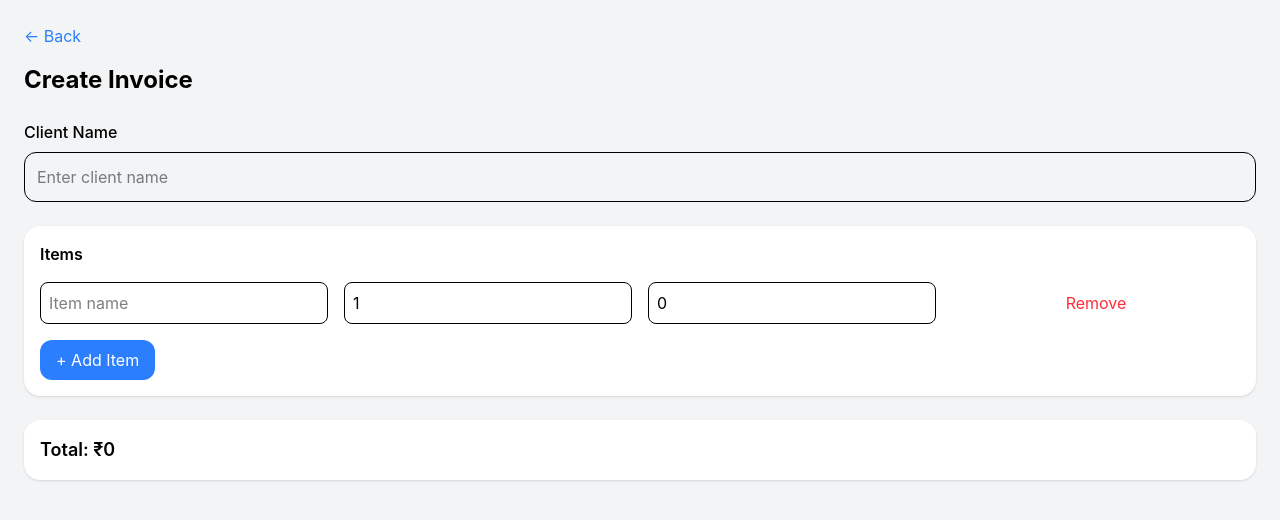
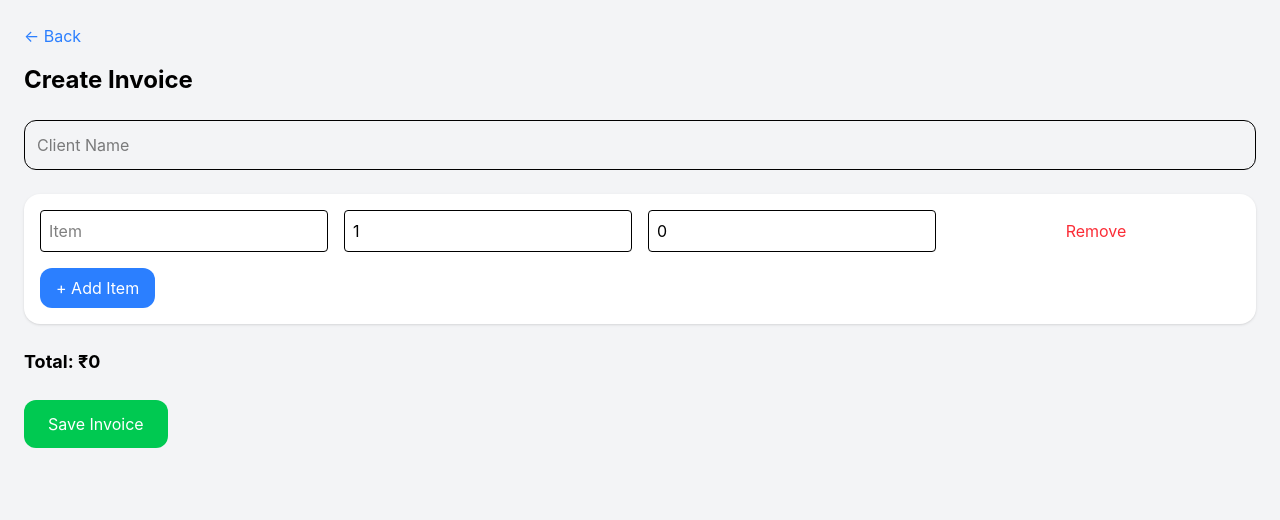
Before and after one commit to AdamyaMehta07/InvoiceForge, a React (Vite) app: page /create in a window 1280 px wide. Shown: the top 520 px of the page. Built offline with nearby package versions, Linux system fonts and the light colour scheme.

Commit message:
connect create and  dashboard with localStorage

```diff
--- a/src/pages/CreateInvoice.jsx
+++ b/src/pages/CreateInvoice.jsx
@@ -2,27 +2,28 @@ import React, { useState } from "react";
 import { useNavigate } from "react-router-dom";
 
 const CreateInvoice = () => {
+  const navigate = useNavigate();
+
   const [client, setClient] = useState("");
   const [items, setItems] = useState([
     { name: "", quantity: 1, price: 0 },
   ]);
 
-  // Add new item row
+  // Add item
   const addItem = () => {
     setItems([...items, { name: "", quantity: 1, price: 0 }]);
   };
 
-  // Remove item row
+  // Remove item
   const removeItem = (index) => {
-    const newItems = items.filter((_, i) => i !== index);
-    setItems(newItems);
+    setItems(items.filter((_, i) => i !== index));
   };
 
-  // Handle item change
+  // Handle change
   const handleItemChange = (index, field, value) => {
-    const updatedItems = [...items];
-    updatedItems[index][field] = value;
-    setItems(updatedItems);
+    const updated = [...items];
+    updated[index][field] = value;
+    setItems(updated);
   };
 
   // Calculate total
@@ -30,11 +31,29 @@ const CreateInvoice = () => {
     (acc, item) => acc + item.quantity * item.price,
     0
   );
-  const navigate = useNavigate();
+
+  // SAVE INVOICE
+  const handleSave = () => {
+    const newInvoice = {
+      id: "INV-" + Date.now(),
+      client,
+      amount: total,
+      items,
+    };
+
+    const existingInvoices =
+      JSON.parse(localStorage.getItem("invoices")) || [];
+
+    const updatedInvoices = [...existingInvoices, newInvoice];
+
+    localStorage.setItem("invoices", JSON.stringify(updatedInvoices));
+
+    navigate("/");
+  };
 
   return (
+    <div className="min-h-screen bg-gray-100 p-6">
 
-    <div className="min-h-screen bg-gray-100 p-6">
       <button
         onClick={() => navigate("/")}
         className="mb-4 text-blue-500"
@@ -44,55 +63,44 @@ const CreateInvoice = () => {
 
       <h1 className="text-2xl font-bold mb-6">Create Invoice</h1>
 
-      {/* Client Input */}
-      <div className="mb-6">
-        <label className="block mb-2 font-medium">Client Name</label>
+      {/* Client */}
       <input
         type="text"
         value={client}
         onChange={(e) => setClient(e.target.value)}
-          className="w-full p-3 rounded-xl border focus:outline-none focus:ring-2 focus:ring-blue-400"
-          placeholder="Enter client name"
+        placeholder="Client Name"
+        className="w-full p-3 mb-6 rounded-xl border"
       />
-      </div>
 
-      {/* Items Section */}
+      {/* Items */}
       <div className="bg-white p-4 rounded-2xl shadow mb-6">
-        <h2 className="font-semibold mb-4">Items</h2>
-
         {items.map((item, index) => (
           <div key={index} className="grid grid-cols-4 gap-4 mb-4">
-
             <input
               type="text"
-              placeholder="Item name"
+              placeholder="Item"
               value={item.name}
               onChange={(e) =>
                 handleItemChange(index, "name", e.target.value)
               }
-              className="p-2 border rounded-lg"
+              className="p-2 border rounded"
             />
-
             <input
               type="number"
-              placeholder="Qty"
               value={item.quantity}
               onChange={(e) =>
                 handleItemChange(index, "quantity", Number(e.target.value))
               }
-              className="p-2 border rounded-lg"
+              className="p-2 border rounded"
             />
-
             <input
               type="number"
-              placeholder="Price"
               value={item.price}
               onChange={(e) =>
                 handleItemChange(index, "price", Number(e.target.value))
               }
-              className="p-2 border rounded-lg"
+              className="p-2 border rounded"
             />
-
             <button
               onClick={() => removeItem(index)}
               className="text-red-500"
@@ -111,12 +119,17 @@ const CreateInvoice = () => {
       </div>
 
       {/* Total */}
-      <div className="bg-white p-4 rounded-2xl shadow">
-        <h2 className="text-lg font-semibold">
+      <div className="mb-6 font-bold text-lg">
         Total: ₹{total}
-        </h2>
       </div>
 
+      {/* Save Button */}
+      <button
+        onClick={handleSave}
+        className="bg-green-500 text-white px-6 py-3 rounded-xl"
+      >
+        Save Invoice
+      </button>
     </div>
   );
 };
--- a/src/pages/Dashboard.jsx
+++ b/src/pages/Dashboard.jsx
@@ -1,19 +1,22 @@
-import React, { useState } from "react";
+import React, { useEffect, useState } from "react";
 import { useNavigate } from "react-router-dom";
 
 const Dashboard = () => {
   const navigate = useNavigate();
 
-  const [invoices, setInvoices] = useState([
-    { id: "INV-001", client: "Rahul Sharma", amount: 5000 },
-    { id: "INV-002", client: "Ankit Verma", amount: 1200 },
-  ]);
+  const [invoices, setInvoices] = useState([]);
 
-  const handleDelete = (id) => {
-    const filteredInvoices = invoices.filter(
-      (invoice) => invoice.id !== id
-    );
-    setInvoices(filteredInvoices);
+  //load from local Storage
+  useEffect(()=>{
+    const storedInvoices =
+    JSON.parse(localStorage.getItem("invoices")) || [];
+    setInvoices(storedInvoices);
+  },[]);
+
+   const handleDelete = (id) => {
+    const updated = invoices.filter((inv) => inv.id !== id);
+    setInvoices(updated);
+    localStorage.setItem("invoices", JSON.stringify(updated));
   };
 
   return (
```
Lines whose indentation alone changed are shown as unchanged.
